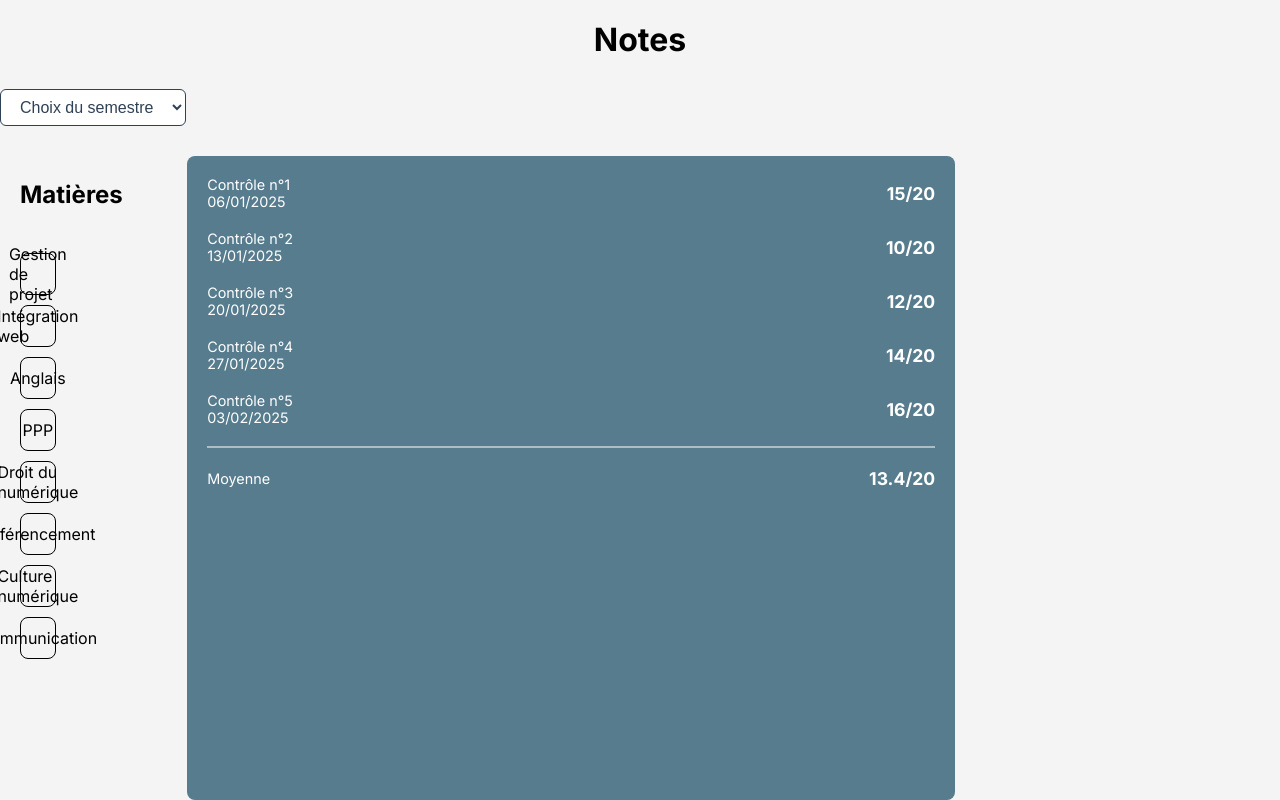
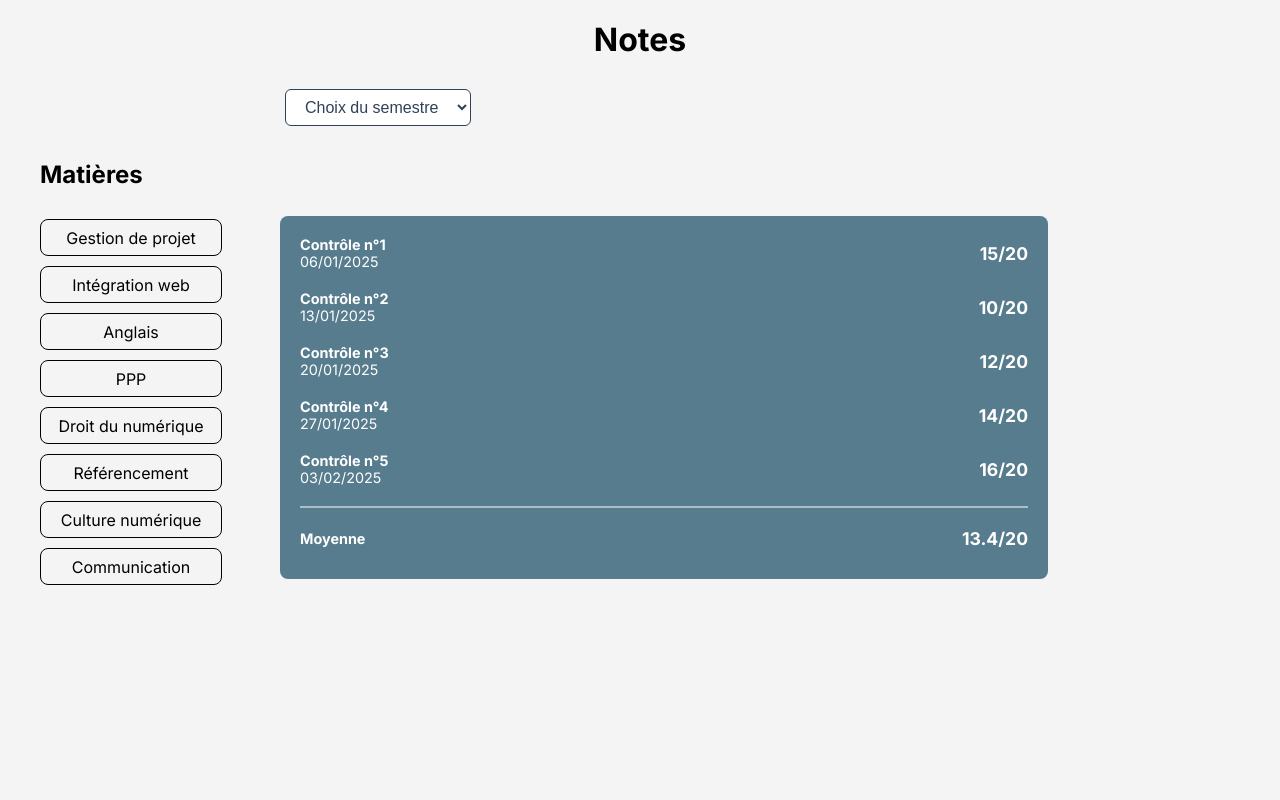
Before and after one commit to llclarall/ENT, a PHP site: page /note.html in a window 1280 px wide; the page is wider, and only the part inside the window is pictured. Run offline with PHP 8.4, Linux system fonts and the light colour scheme; some web fonts are replaced.

Commit message:
styliser les notes

```diff
--- a/reserver_emilie/style.css
+++ b/reserver_emilie/style.css
@@ -7,7 +7,8 @@ body {
     height: 100vh;
     font-family: "Inter", "regular";
     background-color: #f4f4f4;
-    justify-content: flex-start
+    justify-content: flex-start;
+    overflow-x: hidden;
 }
 
 h1 {
@@ -18,13 +19,18 @@ h1 {
     font-family: "Inter", "regular";
 }
 
+.main-container,
+.layout,
+.semester-dropdown {
+    width: 100%;
+}
+
 h2 {
     margin-top: 20px;
     padding: 10px 0;
     font-size: 2rem;
     text-align: center;
 }
-
 
 .container {
     display: flex;
@@ -43,7 +49,6 @@ h2 {
 .block {
     width: 310px;
     height: 350px;
-
     background-color: #577C8E;
     border-radius: 10px;
     display: flex;
@@ -60,14 +65,12 @@ h2 {
     max-height: 320px;
 }
 
-
 .block .food {
     width: 100px;
     height: 85px;
     margin-bottom: 20px;
     object-fit: contain;
 }
-
 
 .block p {
     margin-top: 10px;
@@ -85,9 +88,7 @@ border-radius: 16px;
     cursor: pointer;
     margin-top: 10px;
     text-decoration: none;
-
 }
-
 
 .block p {
     margin-top: 2px;
@@ -126,13 +127,12 @@ text-decoration: none;
     font-size: 0.9rem;
 }
 
-.food{
+.food {
     width: 100px;
     height: 85px;
 }
 
 .block .reservez {
-
     text-align: left;
     width: 90%;
     margin: 10px 0;
@@ -146,8 +146,8 @@ text-decoration: none;
     object-fit: cover;
     border-top-left-radius: 10px;
     border-top-right-radius: 10px;
+}
 
-}
 .left-block {
     background-color: #2F4156;
     color: white;
@@ -295,7 +295,6 @@ text-decoration: none;
     gap: 20px;
 }
 
-
 .main-title {
     margin: 0;
     padding: 10px 0;
@@ -313,7 +312,6 @@ text-decoration: none;
     width: 100%;
     margin-bottom: 30px;
 }
-
 
 .sub-block {
     width: 28%;
@@ -339,47 +337,47 @@ text-decoration: none;
     background-color: #2F4156;
 }
 
-
-
-
 .matos {
     width: 100%;
     margin: 0;
     padding: 0;
     box-sizing: border-box;
 }
-.matosh{
 
+.matosh {
     text-align: center;
-
 }
 
 h3 {
     text-align: left;
-    margin-left: 20px;
+    margin-left: 40px;
     font-size: 1.5rem;
+    margin-bottom: 10px;
 }
+
 .layout {
     display: flex;
+    flex-direction: row;
     width: 100%;
-    height: 100vh;
-
+    height: auto;
+    align-items: flex-start;
+    gap: 20px;
+    margin: 0;
 }
-
 
 .small-boxes {
     display: flex;
     flex-direction: column;
     justify-content: space-evenly;
-    width: 20%;
+    width: 200px;
     padding: 20px;
     cursor: pointer;
+    margin-left: 20px;
 }
-
 
 .small-box {
     width: 90%;
-    height: 40px;
+    height: 35px;
     color: black;
     display: flex;
     justify-content: center;
@@ -395,7 +393,6 @@ h3 {
     background-color: #577C8E;
 }
 
-
 .large-box {
     display: flex;
     flex-direction: column;
@@ -407,6 +404,8 @@ h3 {
     font-size: 1rem;
     width: 60%;
     box-sizing: border-box;
+    margin-top: 80px;
+    align-self: flex-start;
 }
 
 .control-row {
@@ -434,7 +433,6 @@ h3 {
     margin-left: auto;
 }
 
-
 .separator {
     width: 100%;
     height: 2px;
@@ -442,6 +440,7 @@ h3 {
     margin-bottom: 10px;
     opacity: 0.5;
 }
+
 .semester-dropdown {
     width: 100%;
     display: flex;
@@ -450,7 +449,7 @@ h3 {
     padding: 10px 20px;
     color: white;
     border-radius: 8px;
-    margin-bottom: 20px; /* Espacement entre le dropdown et la boîte */
+    margin-left: 570px;
 }
 
 .semester-dropdown label {
@@ -467,3 +466,7 @@ h3 {
     border-radius: 6px;
     cursor: pointer;
 }
+
+.gras{
+    font-weight: bold;
+}
```
Lines whose indentation alone changed are shown as unchanged.
